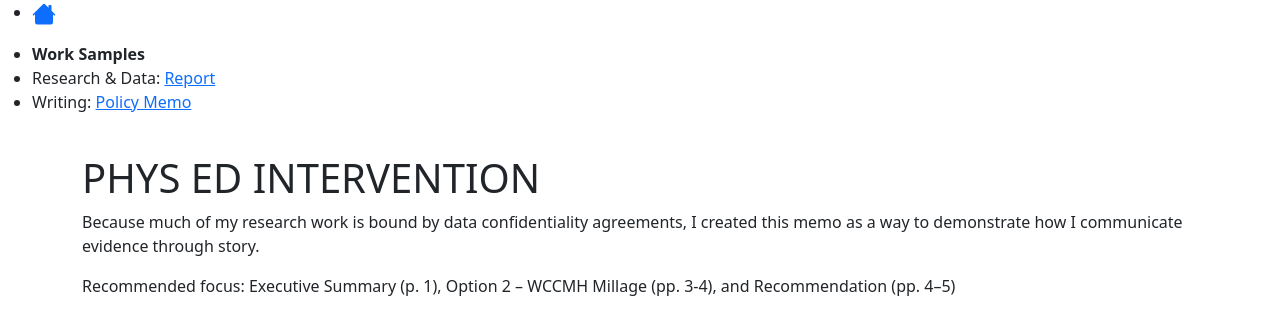
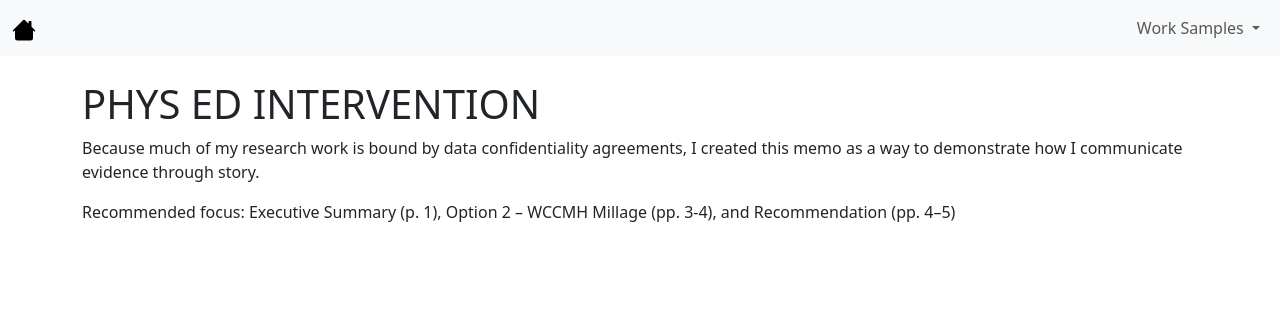
Before and after one commit to pyrgns/pyrgns.github.io, a Jekyll site: the page built from trails.md, in a window 1280 px wide. Shown: the top 335 px of the page. Built offline with Jekyll 4.4.1, drawn with Linux system fonts in a browser that asks for light colours.

Commit message:
Update nav.html

```diff
--- a/_includes/nav.html
+++ b/_includes/nav.html
@@ -1,17 +1,25 @@
-<nav>
-  <ul>
-    <li>
-      <a href="{{ '/' | relative_url }}">
+<nav class="navbar navbar-expand-lg navbar-light bg-light">
+  <div class="container-fluid">
+    <a class="navbar-brand" href="{{ '/' | relative_url }}">
       <svg width="24" height="24" fill="currentColor" viewBox="0 0 16 16">
         <path d="M8.707 1.5a1 1 0 0 0-1.414 0L.646 8.146a.5.5 0 0 0 .708.708L2 8.207V13.5A1.5 1.5 0 0 0 3.5 15h9a1.5 1.5 0 0 0 1.5-1.5V8.207l.646.647a.5.5 0 0 0 .708-.708L13 5.793V2.5a.5.5 0 0 0-.5-.5h-1a.5.5 0 0 0-.5.5v1.293L8.707 1.5Z"/>
       </svg>
-
     </a>
+    <button class="navbar-toggler" type="button" data-bs-toggle="collapse" data-bs-target="#navbarNav">
+      <span class="navbar-toggler-icon"></span>
+    </button>
+    <div class="collapse navbar-collapse" id="navbarNav">
+      <ul class="navbar-nav ms-auto">
+        <li class="nav-item dropdown">
+          <a class="nav-link dropdown-toggle" href="#" role="button" data-bs-toggle="dropdown">
+            Work Samples
+          </a>
+          <ul class="dropdown-menu">
+            <li><a class="dropdown-item" href="{{ '/trails.html' | relative_url }}">Research & Data: Report</a></li>
+            <li><a class="dropdown-item" href="{{ '/michigan-liberation.html' | relative_url }}">Writing: Policy Memo</a></li>
+          </ul>
         </li>
       </ul>
-  <ul>
-    <li><b>Work Samples</b></li>
-    <li>Research & Data: <a href="{{ '/trails.html' | relative_url }}">Report</a></li>
-    <li>Writing: <a href="{{ '/michigan-liberation.html' | relative_url }}">Policy Memo</a></li>
-  </ul>
+    </div>
+  </div>
 </nav>
```
Lines whose indentation alone changed are shown as unchanged.
